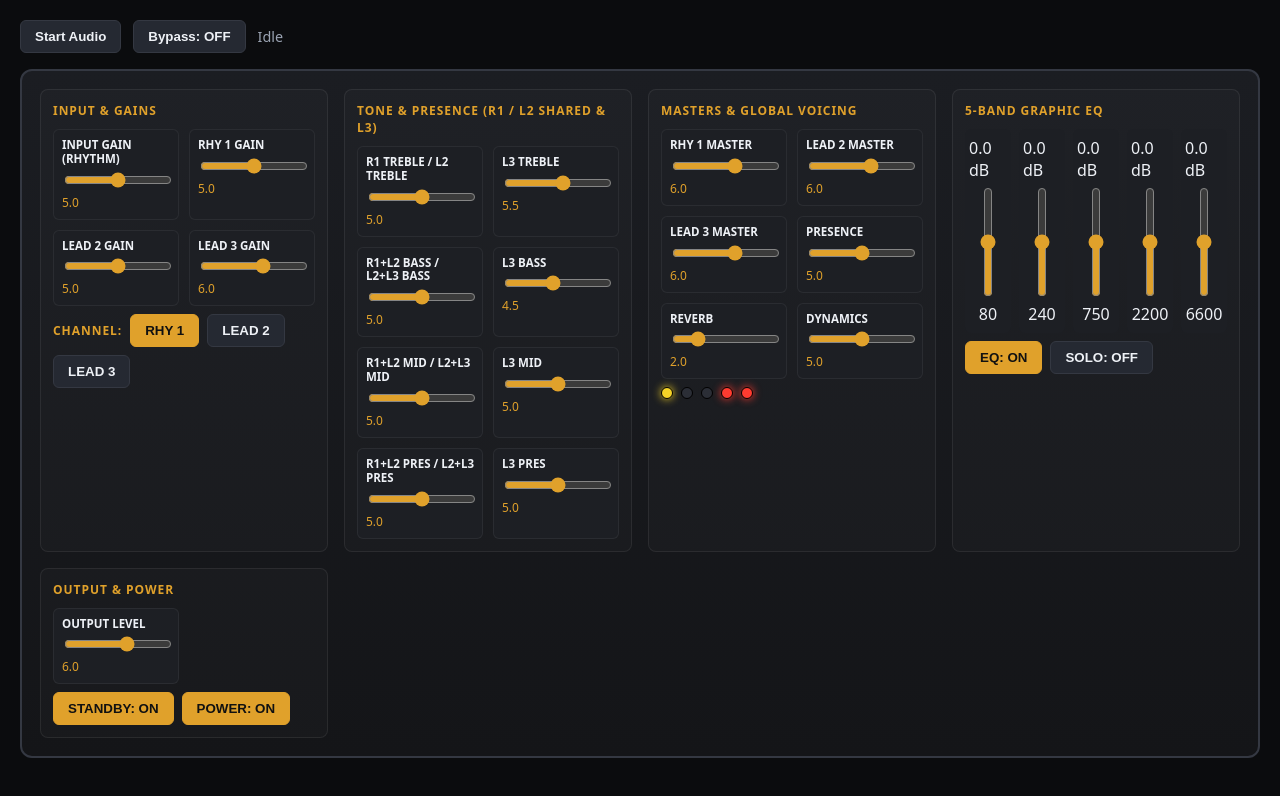
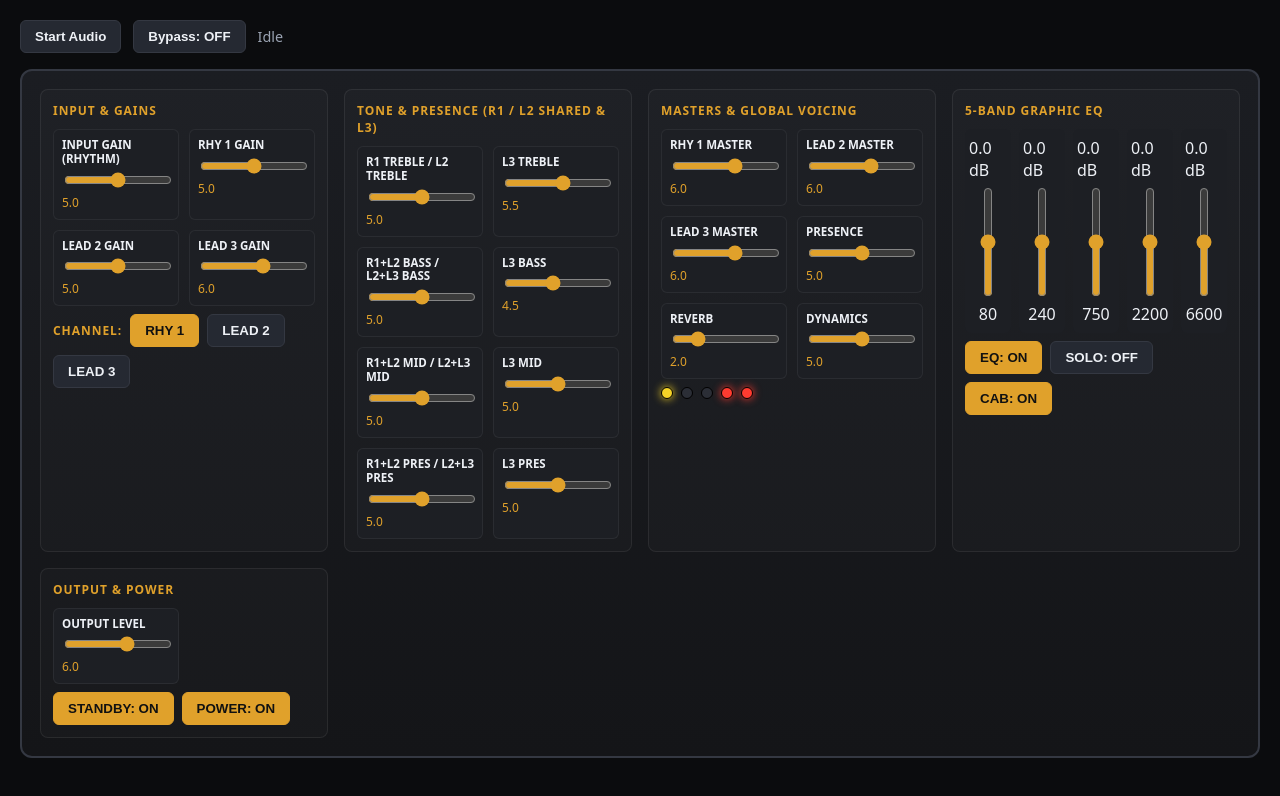
Before and after one commit to hyalki-del/mesa, a plain HTML site: page index.html in a window 1280 px wide. Drawn offline with Linux system fonts and the light colour scheme.

Commit message:
Update index.html

```diff
--- a/index.html
+++ b/index.html
@@ -297,6 +297,7 @@
       <div class="switch-row">
         <button id="eq-toggle" type="button" class="active">EQ: ON</button>
         <button id="solo-toggle" type="button">SOLO: OFF</button>
+        <button id="cab-toggle" type="button" class="active">CAB: ON</button>
       </div>
     </div>
 
```
